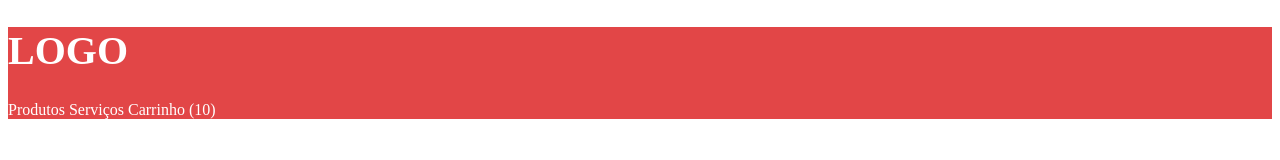
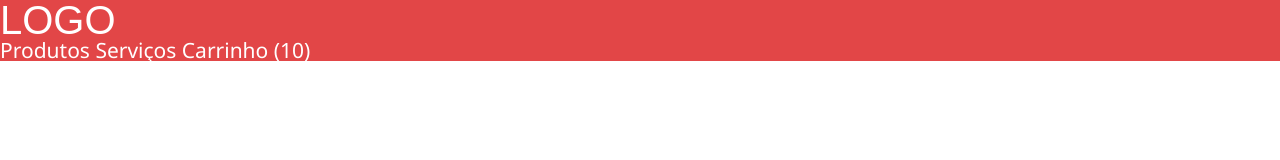
Before and after one commit to carolinanonato/loja-fone, a plain HTML site: page index.html in a window 1280 px wide. Drawn offline with Linux system fonts and the light colour scheme.

Commit message:
até vídeo 01 da aula 003

```diff
--- a/header.css
+++ b/header.css
@@ -1,12 +1,20 @@
 header {
     background-color: #e24647;
+    color: #ffffff;
 }
 h1 {
-    color: #ffffff;
     font-size: 40px;
+    font-family: Arial, Helvetica, sans-serif;
+    }
+
+nav {
+    font-size: 21px;
+    font-family: Segoe UI, Arial, Helvetica, sans-serif;
 }
 
 a {
-    color: #ffffff;
     text-decoration: none;
+    color: inherit;
+
+
 }
--- a/reset.css
+++ b/reset.css
@@ -0,0 +1,48 @@
+/* http://meyerweb.com/eric/tools/css/reset/
+   v2.0 | 20110126
+   License: none (public domain)
+*/
+
+html, body, div, span, applet, object, iframe,
+h1, h2, h3, h4, h5, h6, p, blockquote, pre,
+a, abbr, acronym, address, big, cite, code,
+del, dfn, em, img, ins, kbd, q, s, samp,
+small, strike, strong, sub, sup, tt, var,
+b, u, i, center,
+dl, dt, dd, ol, ul, li,
+fieldset, form, label, legend,
+table, caption, tbody, tfoot, thead, tr, th, td,
+article, aside, canvas, details, embed,
+figure, figcaption, footer, header, hgroup,
+menu, nav, output, ruby, section, summary,
+time, mark, audio, video {
+	margin: 0;
+	padding: 0;
+	border: 0;
+	font-size: 100%;
+	font: inherit;
+	vertical-align: baseline;
+}
+/* HTML5 display-role reset for older browsers */
+article, aside, details, figcaption, figure,
+footer, header, hgroup, menu, nav, section {
+	display: block;
+}
+body {
+	line-height: 1;
+}
+ol, ul {
+	list-style: none;
+}
+blockquote, q {
+	quotes: none;
+}
+blockquote:before, blockquote:after,
+q:before, q:after {
+	content: '';
+	content: none;
+}
+table {
+	border-collapse: collapse;
+	border-spacing: 0;
+}
```
Also changed, not shown: index.html (+1 -0 lines).
